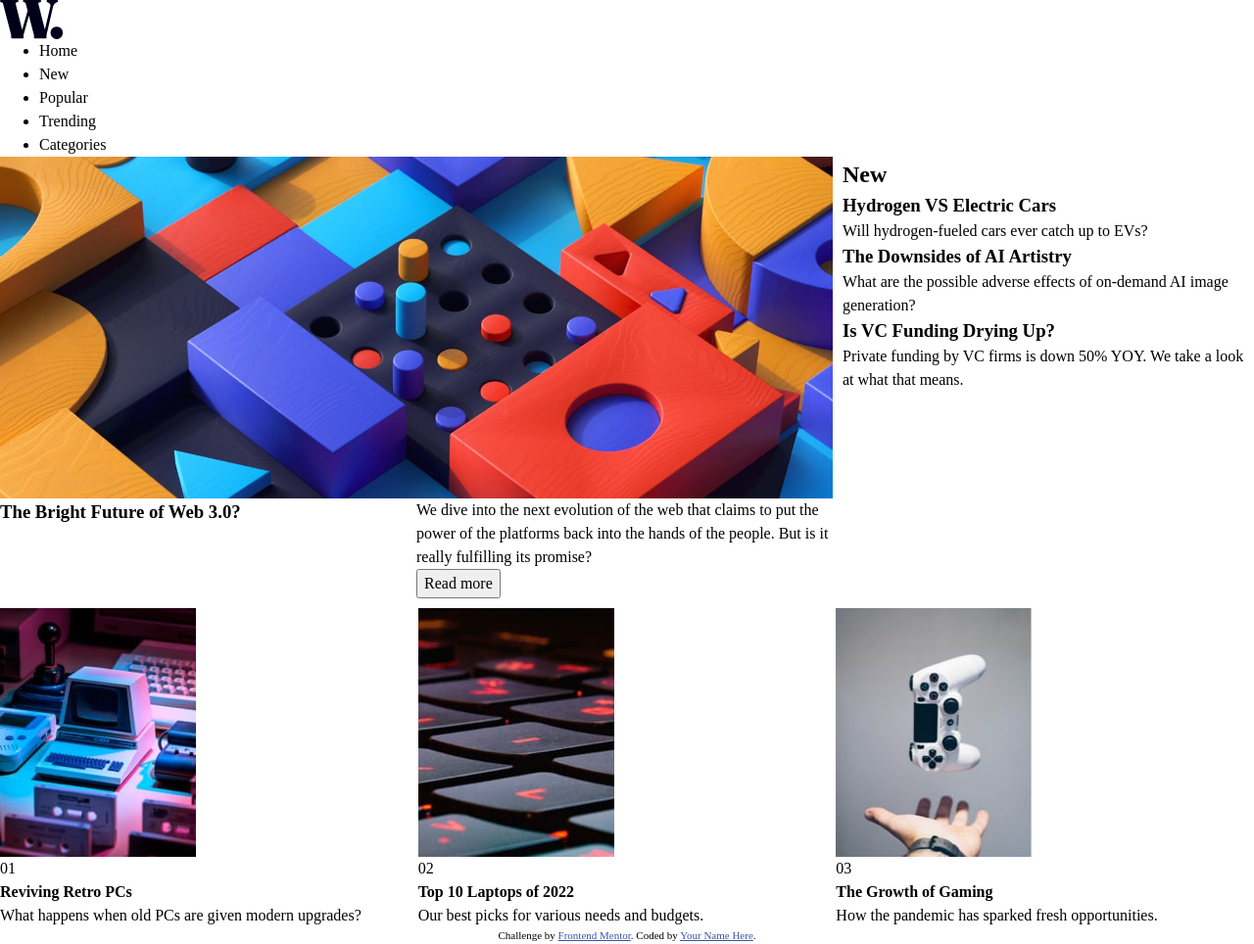
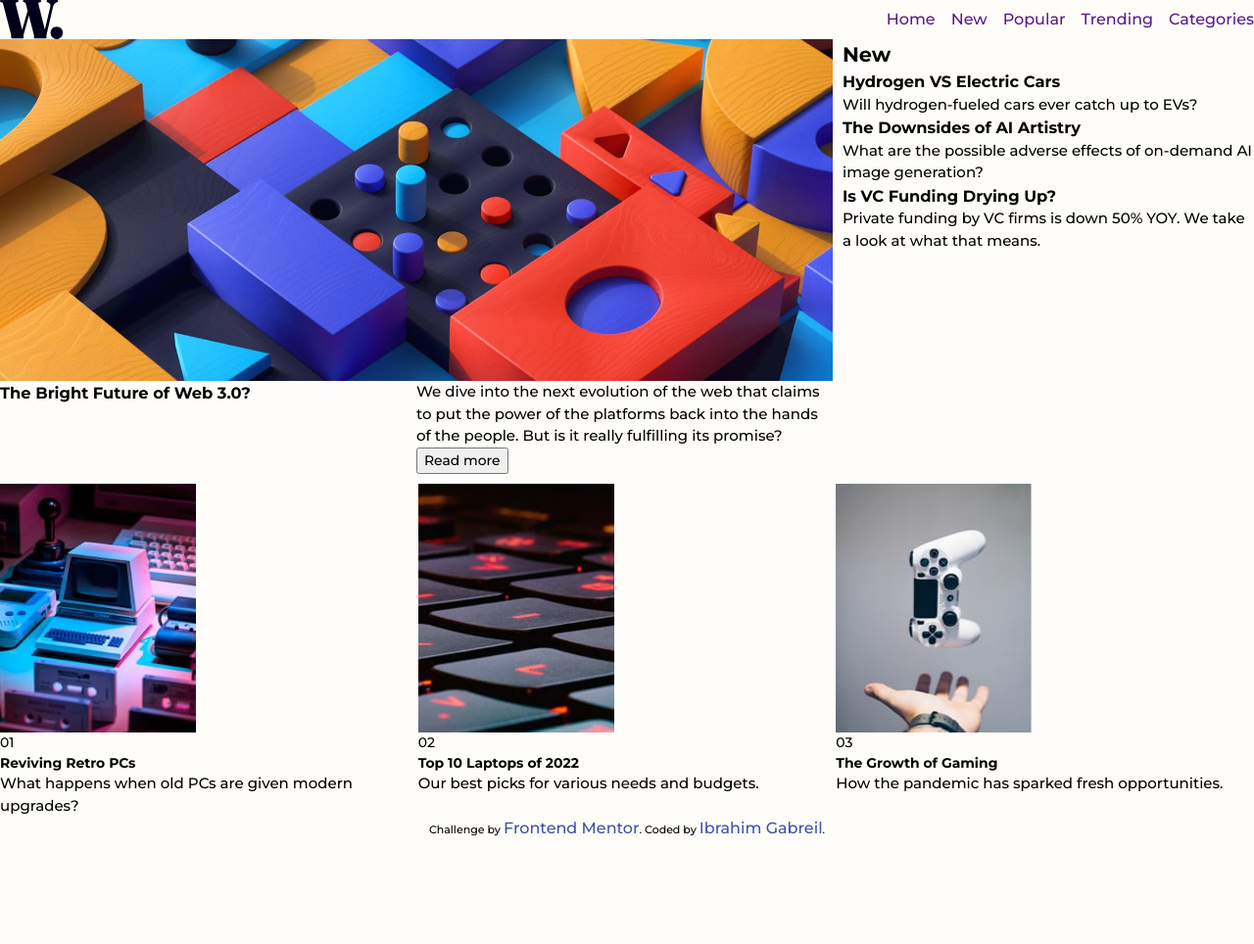
Before and after one commit to HIKAS/news-homepage-main, a plain HTML site: page index.html in a window 1280 px wide. Shown: the whole page at 98% size. After the commit the page ends 858 px from the top, so only its background shows below. Drawn offline with Linux system fonts and the light colour scheme.

Commit message:
layout header with felx,set global variable

```diff
--- a/index.html
+++ b/index.html
@@ -11,6 +11,12 @@
       sizes="32x32"
       href="./assets/images/favicon-32x32.png"
     />
+    <!-- google fonts-->
+    <link rel="preconnect" href="https://fonts.googleapis.com">
+    <link rel="preconnect" href="https://fonts.gstatic.com" crossorigin>
+    <link href="https://fonts.googleapis.com/css2?family=Fraunces:opsz,wght@9..144,700&family=Montserrat:wght@500;700&display=swap" rel="stylesheet">
+
+
     <!-- my Style sheet-->
      <link rel="stylesheet" href="style.css">
 
@@ -43,11 +49,11 @@
         -->
 
         <ul>
-          <li>Home</li>
-          <li>New</li>
-          <li>Popular</li>
-          <li>Trending</li>
-          <li>Categories</li>
+          <li><a href="">Home</a> </li>
+          <li><a href="">New</a> </li>
+          <li><a href="">Popular</a> </li>
+          <li><a href="">Trending</a> </li>
+          <li><a href="">Categories</a> </li>
         </ul>
       </nav>
       <!--      <div class="menu-button">
@@ -134,7 +140,7 @@
       Challenge by
       <a href="https://www.frontendmentor.io?ref=challenge" target="_blank"
         >Frontend Mentor</a
-      >. Coded by <a href="#">Your Name Here</a>.
+      >. Coded by <a href="#">Ibrahim Gabreil</a>.
     </footer>
   </body>
 </html>
--- a/style.css
+++ b/style.css
@@ -1,3 +1,28 @@
+:root{
+--clr-softorange-primary:hsl(35, 77%, 62%);
+--clr-softred-primary: hsl(5, 85%, 63%);
+
+--clr-offwhite-neutral:hsl(36, 100%, 99%);
+--clr-grayishblue-neutral:hsl(233, 8%, 79%);
+--clr-darkgrayishblue-neutral: hsl(236, 13%, 42%);
+--clr-verydarkblue-neutral: hsl(240, 100%, 5%);
+
+--ff-accent:'Fraunces', serif;
+--ff-base:'Montserrat', sans-serif;
+
+--fw-regular:400;
+--fw-ultrabold:800;
+--fw-bold:700 ;
+--fs-paragraph:15px;
+}
+
+
+
+
+
+
+
+
 /*
   1. Use a more-intuitive box-sizing model.
 */
@@ -50,16 +75,27 @@
   #root, #__next {
     isolation: isolate;
   }
-
+  /* style the body page*/
+  body{
+    font-family:var(--ff-base);
+    font-weight: var(--fw-regular);
+    font-size: 0.87rem;
+    background-color: var(--clr-offwhite-neutral);
+    height: calc(100vh - 4rem);
+  }
+p{
+  font-size: var(--fs-paragraph);
+}
 
  /*
- grid the main body
+ layout the wrapper-content with grid approach
  */
   .wrapper-content{
     display: grid;
     grid-template-columns: repeat(3,1fr);
     grid-auto-rows: min-content(200px,auto);
     grid-gap: 10px;
+
   }
 
   .show-case{
@@ -88,3 +124,29 @@
   .top-new .description{
     grid-column: 2/3;
   }
+
+/* layout header with flex approach*/
+  header{
+    display: flex;
+    align-items: center;
+    justify-content: space-between;
+
+  }
+
+  nav ul{
+
+    display: flex;
+    gap: 1rem;
+
+
+  }
+  nav ul li{
+    list-style: none;
+
+
+  }
+  a{
+    text-decoration: none;
+    font-size: 1rem;
+
+  }
```
